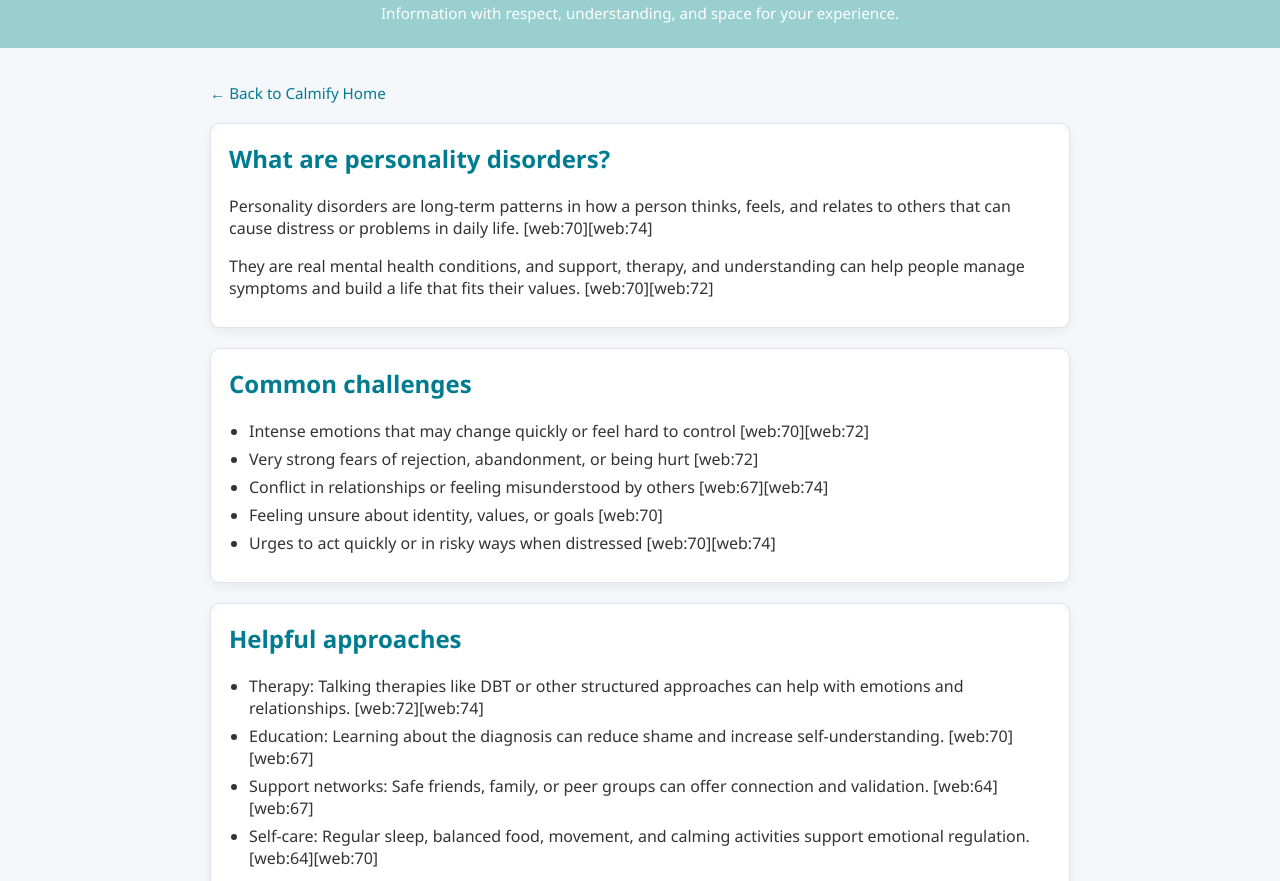
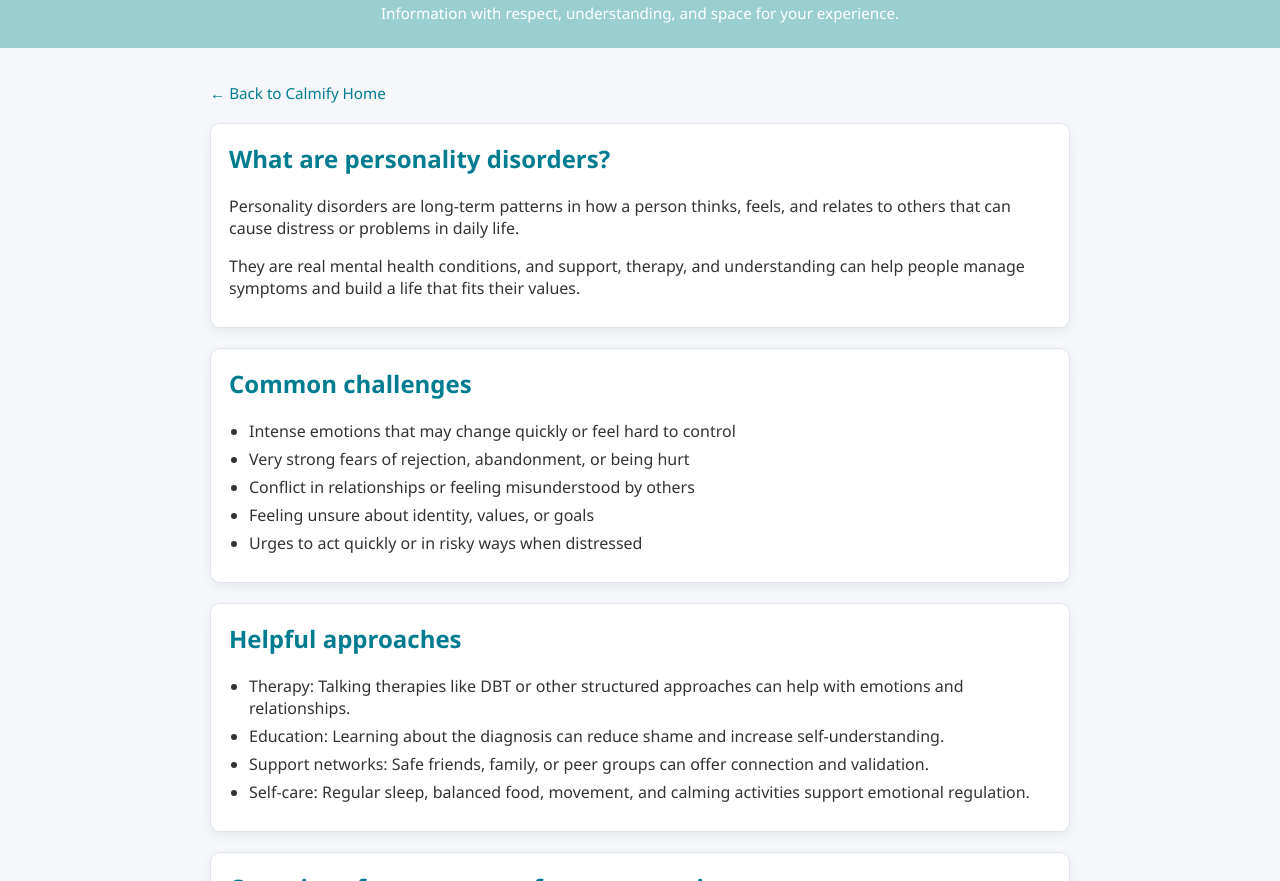
Before and after one commit to rutva230707-boop/Project, a plain HTML site: page Personality.html in a window 1280 px wide. Shown: the part 71-952 px from the top of the page. Drawn offline with Linux system fonts and the light colour scheme.

```diff
--- a/Personality.html
+++ b/Personality.html
@@ -17,31 +17,31 @@
     <section class="card">
       <h2>What are personality disorders?</h2>
       <p>
-        Personality disorders are long‑term patterns in how a person thinks, feels, and relates to others that can cause distress or problems in daily life. [web:70][web:74]
+        Personality disorders are long‑term patterns in how a person thinks, feels, and relates to others that can cause distress or problems in daily life.
       </p>
       <p>
-        They are real mental health conditions, and support, therapy, and understanding can help people manage symptoms and build a life that fits their values. [web:70][web:72]
+        They are real mental health conditions, and support, therapy, and understanding can help people manage symptoms and build a life that fits their values.
       </p>
     </section>
 
     <section class="card">
       <h2>Common challenges</h2>
       <ul>
-        <li>Intense emotions that may change quickly or feel hard to control [web:70][web:72]</li>
-        <li>Very strong fears of rejection, abandonment, or being hurt [web:72]</li>
-        <li>Conflict in relationships or feeling misunderstood by others [web:67][web:74]</li>
-        <li>Feeling unsure about identity, values, or goals [web:70]</li>
-        <li>Urges to act quickly or in risky ways when distressed [web:70][web:74]</li>
+        <li>Intense emotions that may change quickly or feel hard to control</li>
+        <li>Very strong fears of rejection, abandonment, or being hurt</li>
+        <li>Conflict in relationships or feeling misunderstood by others</li>
+        <li>Feeling unsure about identity, values, or goals</li>
+        <li>Urges to act quickly or in risky ways when distressed</li>
       </ul>
     </section>
 
     <section class="card">
       <h2>Helpful approaches</h2>
       <ul>
-        <li>Therapy: Talking therapies like DBT or other structured approaches can help with emotions and relationships. [web:72][web:74]</li>
-        <li>Education: Learning about the diagnosis can reduce shame and increase self‑understanding. [web:70][web:67]</li>
-        <li>Support networks: Safe friends, family, or peer groups can offer connection and validation. [web:64][web:67]</li>
-        <li>Self‑care: Regular sleep, balanced food, movement, and calming activities support emotional regulation. [web:64][web:70]</li>
+        <li>Therapy: Talking therapies like DBT or other structured approaches can help with emotions and relationships.</li>
+        <li>Education: Learning about the diagnosis can reduce shame and increase self‑understanding.</li>
+        <li>Support networks: Safe friends, family, or peer groups can offer connection and validation.</li>
+        <li>Self‑care: Regular sleep, balanced food, movement, and calming activities support emotional regulation.</li>
       </ul>
     </section>
 
@@ -97,10 +97,10 @@
     <section class="card">
       <h2>When to reach out for help</h2>
       <p>
-        If intense emotions, relationship conflict, or impulsive actions are making life feel unmanageable, support from a mental health professional can help. [web:72][web:74]
+        If intense emotions, relationship conflict, or impulsive actions are making life feel unmanageable, support from a mental health professional can help.
       </p>
       <p class="disclaimer">
-        If you ever feel in danger of harming yourself or others, please contact emergency services or a crisis helpline right away. You deserve to stay safe while you get support. [web:72]
+        If you ever feel in danger of harming yourself or others, please contact emergency services or a crisis helpline right away. You deserve to stay safe while you get support.
       </p>
     </section>
   </main>
```
